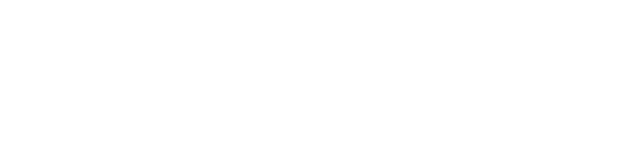
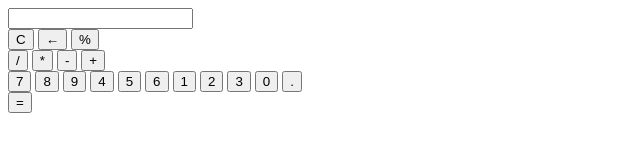
Before and after one commit to maksimpronin1991/GreenField--Calculator, a plain HTML site: page main.html in a window 1280 px wide. Shown: the whole page, without its empty margins (0-640 px from the left). Drawn offline with Linux system fonts and the light colour scheme.

Commit message:
feat:main html structure

```diff
--- a/main.html
+++ b/main.html
@@ -6,6 +6,39 @@
     <title>GreenField-Calculator</title>
 </head>
 <body>
-
+    <div class="calculator">
+        <div class="calculator__display">
+            <input type="text" class="calculator__input" readonly>
+        </div>
+        <div class="calculator__keypad">
+            <div class="calculator__group calculator__group--functions">
+                <button class="calculator__key calculator__key--clear">C</button>
+                <button class="calculator__key calculator__key--backspace">←</button>
+                <button class="calculator__key calculator__key--percent">%</button>
+            </div>
+            <div class="calculator__group calculator__group--operators">
+                <button class="calculator__key calculator__key--operator">/</button>
+                <button class="calculator__key calculator__key--operator">*</button>
+                <button class="calculator__key calculator__key--operator">-</button>
+                <button class="calculator__key calculator__key--operator">+</button>
+            </div>
+            <div class="calculator__group calculator__group--numbers">
+                <button class="calculator__key">7</button>
+                <button class="calculator__key">8</button>
+                <button class="calculator__key">9</button>
+                <button class="calculator__key">4</button>
+                <button class="calculator__key">5</button>
+                <button class="calculator__key">6</button>
+                <button class="calculator__key">1</button>
+                <button class="calculator__key">2</button>
+                <button class="calculator__key">3</button>
+                <button class="calculator__key calculator__key--zero">0</button>
+                <button class="calculator__key">.</button>
+            </div>
+            <div class="calculator__group calculator__group--equals">
+                <button class="calculator__key calculator__key--equal">=</button>
+            </div>
+        </div>
+    </div>
 </body>
 </html>
```
